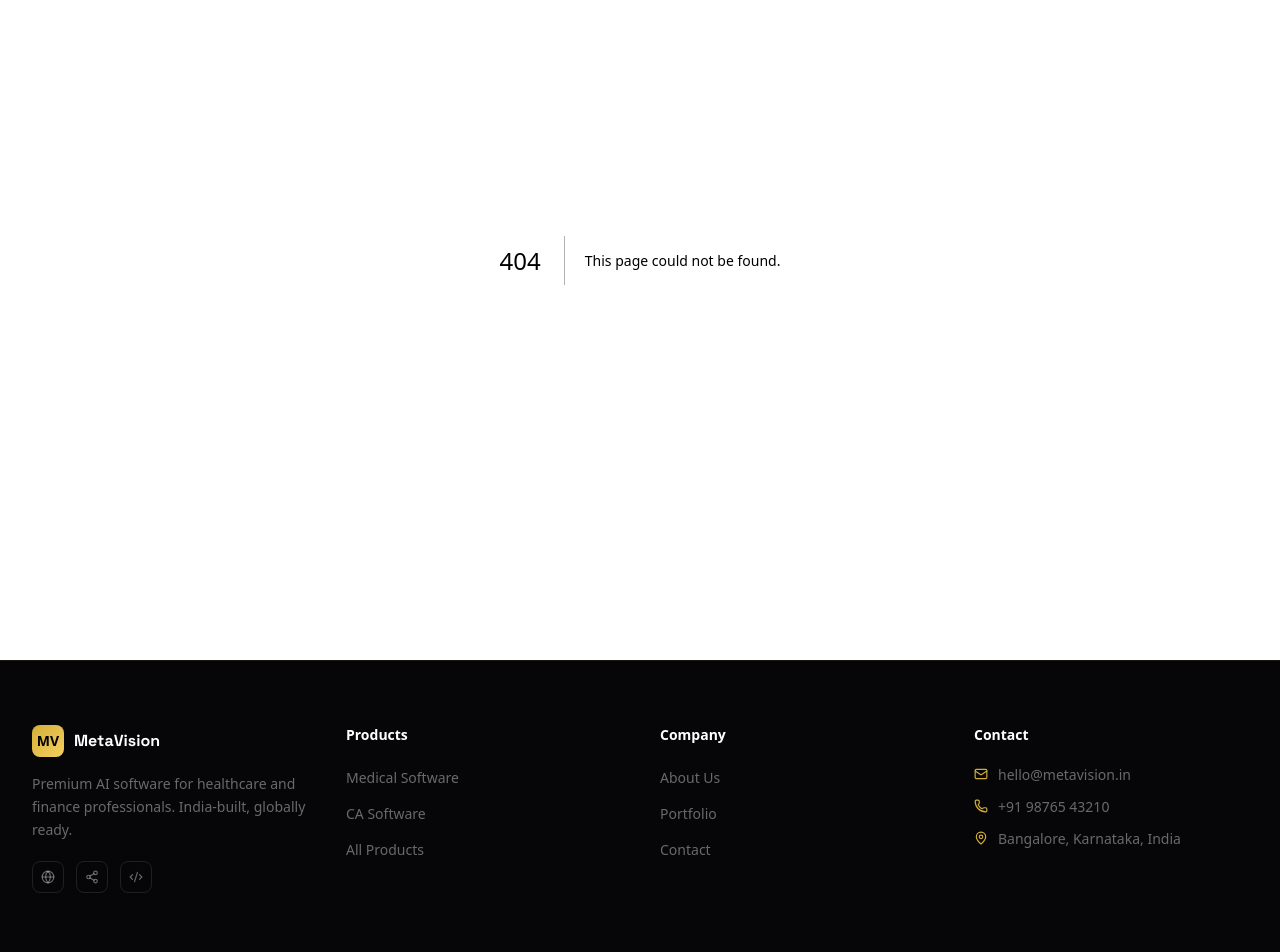
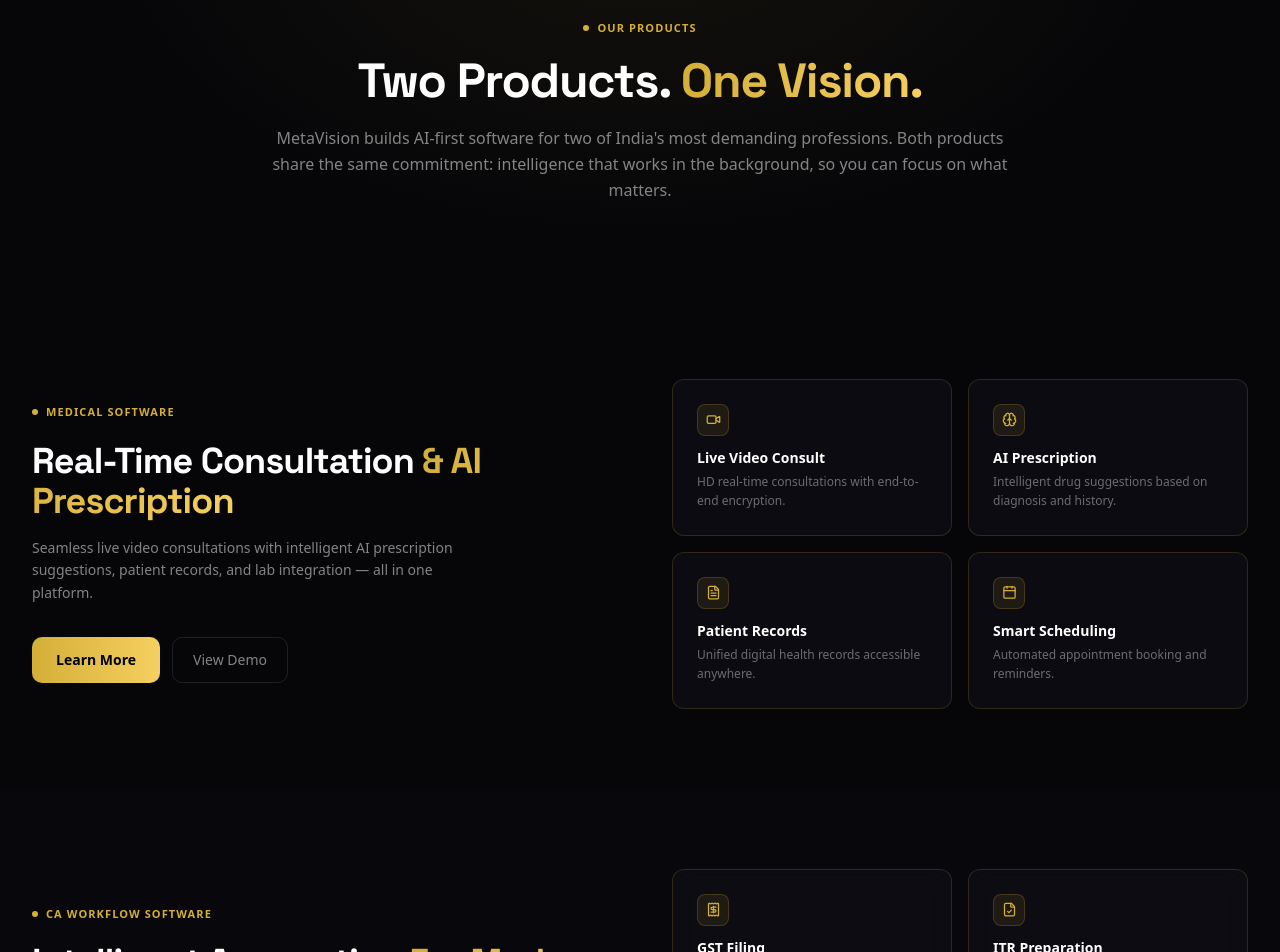
Before and after one commit to muqadasnoor0099-beep/metavision_website, a Next.js app: page /products in a window 1280 px wide. Before the commit this address had no page. Shown: the part 140-1092 px from the top of the page. Built offline with nearby package versions, Linux system fonts and the light colour scheme.

Commit message:
feat: add Products overview and Medical/Accounting detail pages

```diff
--- /dev/null
+++ b/app/products/accounting/page.tsx
@@ -0,0 +1,26 @@
+import ProductHero from '@/components/products/ProductHero'
+import FeatureGrid from '@/components/products/FeatureGrid'
+import HowItWorks from '@/components/products/HowItWorks'
+import PricingCards from '@/components/products/PricingCards'
+import CTABanner from '@/components/home/CTABanner'
+import { ACCOUNTING_FEATURES, HOW_IT_WORKS_ACCOUNTING, ACCOUNTING_PRICING } from '@/lib/constants'
+
+export default function AccountingProductPage() {
+  return (
+    <div className="pt-16">
+      <ProductHero
+        mode="accounting"
+        overline="Intelligent CA Workflow Suite"
+        headline1="Streamline Your Practice"
+        headline2="With AI-Driven Accounting"
+        description="End-to-end chartered accountant workflow: GST, ITR, balance sheets, and client management — all in one intelligent platform."
+        ctaLabel="Start Free Trial"
+        ctaHref="/contact"
+      />
+      <FeatureGrid features={ACCOUNTING_FEATURES} title="CA Software" titleGold="Features" />
+      <HowItWorks steps={HOW_IT_WORKS_ACCOUNTING} />
+      <PricingCards tiers={ACCOUNTING_PRICING} />
+      <CTABanner />
+    </div>
+  )
+}
--- /dev/null
+++ b/app/products/medical/page.tsx
@@ -0,0 +1,26 @@
+import ProductHero from '@/components/products/ProductHero'
+import FeatureGrid from '@/components/products/FeatureGrid'
+import HowItWorks from '@/components/products/HowItWorks'
+import PricingCards from '@/components/products/PricingCards'
+import CTABanner from '@/components/home/CTABanner'
+import { MEDICAL_FEATURES, HOW_IT_WORKS_MEDICAL, MEDICAL_PRICING } from '@/lib/constants'
+
+export default function MedicalProductPage() {
+  return (
+    <div className="pt-16">
+      <ProductHero
+        mode="medical"
+        overline="AI-Powered Healthcare Platform"
+        headline1="Real-Time Doctor–Patient"
+        headline2="Consultation & AI Rx"
+        description="Seamless live video consultations with intelligent AI prescription suggestions — built for modern healthcare workflows."
+        ctaLabel="Start Free Trial"
+        ctaHref="/contact"
+      />
+      <FeatureGrid features={MEDICAL_FEATURES} title="Medical Software" titleGold="Features" />
+      <HowItWorks steps={HOW_IT_WORKS_MEDICAL} />
+      <PricingCards tiers={MEDICAL_PRICING} />
+      <CTABanner />
+    </div>
+  )
+}
--- /dev/null
+++ b/app/products/page.tsx
@@ -0,0 +1,111 @@
+'use client'
+
+import { motion } from 'framer-motion'
+import Link from 'next/link'
+import SectionHeader from '@/components/ui/SectionHeader'
+import GlassCard from '@/components/ui/GlassCard'
+import GoldButton from '@/components/ui/GoldButton'
+import GhostButton from '@/components/ui/GhostButton'
+import { MEDICAL_FEATURES, ACCOUNTING_FEATURES } from '@/lib/constants'
+import {
+  Video, Brain, FileText, Calendar, Microscope, Globe,
+  Receipt, FileCheck, BarChart2, Users, Shield, LayoutDashboard,
+} from 'lucide-react'
+import type { LucideIcon } from 'lucide-react'
+import type { Feature } from '@/lib/types'
+
+const ICON_MAP: Record<string, LucideIcon> = {
+  Video, Brain, FileText, Calendar, Microscope, Globe,
+  Receipt, FileCheck, BarChart2, Users, Shield, LayoutDashboard,
+}
+
+function ProductSection({
+  tag, headline1, headline2, description, features, ctaHref, flip,
+}: {
+  tag: string; headline1: string; headline2: string; description: string
+  features: Feature[]; ctaHref: string; flip: boolean
+}) {
+  return (
+    <section className={`py-20 px-6 lg:px-8 relative overflow-hidden ${flip ? 'bg-surface/30' : ''}`}>
+      <div className="max-w-7xl mx-auto">
+        <div className={`grid grid-cols-1 lg:grid-cols-2 gap-16 items-center ${flip ? 'lg:flex-row-reverse' : ''}`}>
+          <motion.div initial={{ opacity: 0, x: flip ? 20 : -20 }} whileInView={{ opacity: 1, x: 0 }} viewport={{ once: true }} transition={{ duration: 0.5 }}>
+            <div className="flex items-center gap-2 mb-5">
+              <span className="w-1.5 h-1.5 rounded-full bg-gold" />
+              <span className="text-gold text-[11px] font-semibold tracking-widest uppercase">{tag}</span>
+            </div>
+            <h2 className="text-3xl lg:text-4xl font-extrabold font-heading tracking-tight mb-4">
+              <span className="text-white">{headline1} </span>
+              <span className="bg-gradient-to-r from-gold to-gold-light bg-clip-text text-transparent">{headline2}</span>
+            </h2>
+            <p className="text-white/50 text-sm leading-relaxed mb-8 max-w-md">{description}</p>
+            <div className="flex gap-3">
+              <GoldButton href={ctaHref}>Learn More</GoldButton>
+              <GhostButton>View Demo</GhostButton>
+            </div>
+          </motion.div>
+
+          <div className="grid grid-cols-1 sm:grid-cols-2 gap-4">
+            {features.slice(0, 4).map((f, i) => {
+              const Icon = ICON_MAP[f.icon]
+              return (
+                <motion.div key={i} initial={{ opacity: 0, y: 16 }} whileInView={{ opacity: 1, y: 0 }} viewport={{ once: true }} transition={{ delay: i * 0.07 }}>
+                  <GlassCard hover className="p-4">
+                    <div className="w-8 h-8 rounded-lg bg-gold/10 border border-gold/20 flex items-center justify-center mb-3">
+                      <Icon size={15} className="text-gold" />
+                    </div>
+                    <div className="text-white font-semibold text-sm mb-1">{f.title}</div>
+                    <div className="text-white/40 text-xs leading-relaxed">{f.description}</div>
+                  </GlassCard>
+                </motion.div>
+              )
+            })}
+          </div>
+        </div>
+      </div>
+    </section>
+  )
+}
+
+export default function ProductsPage() {
+  return (
+    <div className="pt-16">
+      <section className="py-24 px-6 lg:px-8 text-center relative overflow-hidden">
+        <div className="absolute inset-0 bg-[radial-gradient(ellipse_at_50%_0%,rgba(212,175,55,0.07),transparent_60%)]" />
+        <div className="relative z-10 max-w-3xl mx-auto">
+          <div className="flex items-center justify-center gap-2 mb-5">
+            <span className="w-1.5 h-1.5 rounded-full bg-gold" />
+            <span className="text-gold text-[11px] font-semibold tracking-widest uppercase">Our Products</span>
+          </div>
+          <h1 className="text-4xl lg:text-5xl font-extrabold font-heading tracking-tight mb-5">
+            <span className="text-white">Two Products. </span>
+            <span className="bg-gradient-to-r from-gold to-gold-light bg-clip-text text-transparent">One Vision.</span>
+          </h1>
+          <p className="text-white/50 text-base leading-relaxed">
+            MetaVision builds AI-first software for two of India's most demanding professions. Both products share the same commitment: intelligence that works in the background, so you can focus on what matters.
+          </p>
+        </div>
+      </section>
+
+      <ProductSection
+        tag="Medical Software"
+        headline1="Real-Time Consultation"
+        headline2="& AI Prescription"
+        description="Seamless live video consultations with intelligent AI prescription suggestions, patient records, and lab integration — all in one platform."
+        features={MEDICAL_FEATURES}
+        ctaHref="/products/medical"
+        flip={false}
+      />
+
+      <ProductSection
+        tag="CA Workflow Software"
+        headline1="Intelligent Accounting"
+        headline2="For Modern CAs"
+        description="End-to-end workflow automation for chartered accountants — GST, ITR, balance sheets, and client management powered by AI."
+        features={ACCOUNTING_FEATURES}
+        ctaHref="/products/accounting"
+        flip={true}
+      />
+    </div>
+  )
+}
```
